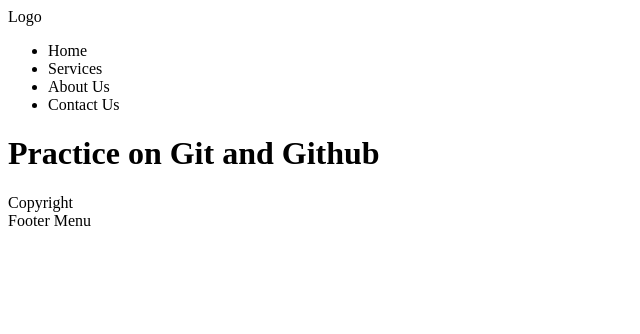
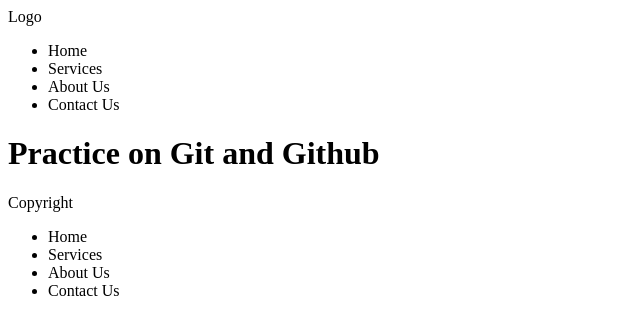
Before and after one commit to jomardev25/git-practice, a plain HTML site: page index.html in a window 1280 px wide. Shown: the whole page, without its empty margins (0-640 px from the left). Drawn offline with Linux system fonts and the light colour scheme.

Commit message:
added footer menu list

```diff
--- a/index.html
+++ b/index.html
@@ -20,7 +20,14 @@
 		<footer>
 			<div class="row">
                 <div class="col-2">Copyright</div>
-                <div class="col-2">Footer Menu</div>
+                <div class="col-2">
+					<ul class="footer-menu">
+						<li>Home</li>
+						<li>Services</li>
+						<li>About Us</li>
+						<li>Contact Us</li>
+					</ul>
+				</div>
             </div>
 		</footer>
     </body>
```
